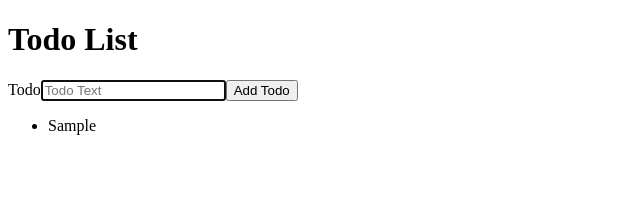
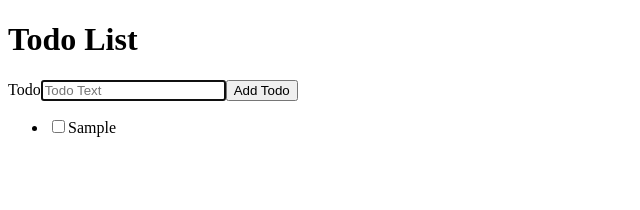
Before and after one commit to Shantelwi/summer_todo_list, a React (Vite) app: page / in a window 1280 px wide. Both pictures are taken after typing "Sample" into the empty fields and a click on the button "Add Todo". Shown: the top 210 px of the page, without its empty margins (0-640 px from the left). Built offline with nearby package versions, Linux system fonts and the light colour scheme.

Commit message:
finished part 2

```diff
--- a/src/App.jsx
+++ b/src/App.jsx
@@ -5,15 +5,35 @@ import './App.css'
 
 function App() {
   function addTodo(todoTitle) {
-    const newTodo = {id: Date.now(), title: todoTitle};
+    const newTodo = {
+      id: Date.now(),
+      title: todoTitle,
+      isCompleted: false
+    };
     setTodoList(previous => [newTodo, ...previous]);
   }
   const [todoList, setTodoList] = useState([]);
+
+  // completeTodo function: takes id parameter, maps through the todoList array, checks if each todo.id matches the provided id, if matches returns a new object that spreads the current todo and sets isCompleted to true
+  function completeTodo(id) {
+    const updatedList = todoList.map((todo) => {
+      if (todo.id === id) {
+        return (
+          { ...todo, isCompleted: true }
+        )
+        } else {
+          return todo;
+        }
+      });
+      setTodoList(updatedList);
+    }
+
+
   return (
     <div>
       <h1>Todo List</h1>
-      <TodoForm onAddTodo={addTodo}/>
-      <TodoList todoList={todoList} />
+      <TodoForm onAddTodo={addTodo} />
+      <TodoList todoList={todoList} onCompleteTodo={completeTodo}/> { /*add an onCompleteTodo prop to the TodoList component, passing in your completeTodo functioon  */}
     </div>
   );
 
--- a/src/TodoList.jsx
+++ b/src/TodoList.jsx
@@ -1,18 +1,31 @@
 
 import TodoListItem from "./TodoListItem.jsx"
 
-function TodoList({ todoList }) {
+
+//add onCompleteTodo to the component's prop using destructuring. Pass the onCompleteTodo prop to each TodoListItem component instance.
+function TodoList({ todoList, onCompleteTodo }) {
+
+    //create a filteredTodoList constant that filters out todos where isCompleted is true. Replace all reference to todoList in the jsx with filteredTodoList. Now when users check a todo's checkbox, it will disappear from the list as it's marked complete.
+    const filteredTodoList = todoList.filter((todo) => {
+        return (
+            todo.isCompleted ? false : true
+        )
+    });
 
     return (
         //Add Ternary operator that checks if todoList length equals zero
         <>
-            {todoList.length === 0 ?
+            {filteredTodoList.length === 0 ?
                 <p>Add Todo above to get started!</p>
                 :
                 <ul>
-                    {todoList.map((todo) => {
+                    {filteredTodoList.map((todo) => {
                         return (
-                            <TodoListItem key={todo.id} todo={todo} />
+                            <TodoListItem
+                                key={todo.id}
+                                todo={todo}
+                                onCompleteTodo={onCompleteTodo}
+                            />
                         )
                     })}
                 </ul>
--- a/src/TodoListItem.jsx
+++ b/src/TodoListItem.jsx
@@ -3,7 +3,13 @@ function TodoListItem({todo}) {
     const{title} = todo;
 
     return(
+        //add onCompleteTodo to the component's prop using destructuring. Wrap the content inside the list item with an input element
         <li>
+            <input
+                type="checkbox"
+                checked={todo.isCompleted}
+                onChange={() => onCompleteTodo(todo.id)}
+            />
             {todo.title}
         </li>
     )
```
